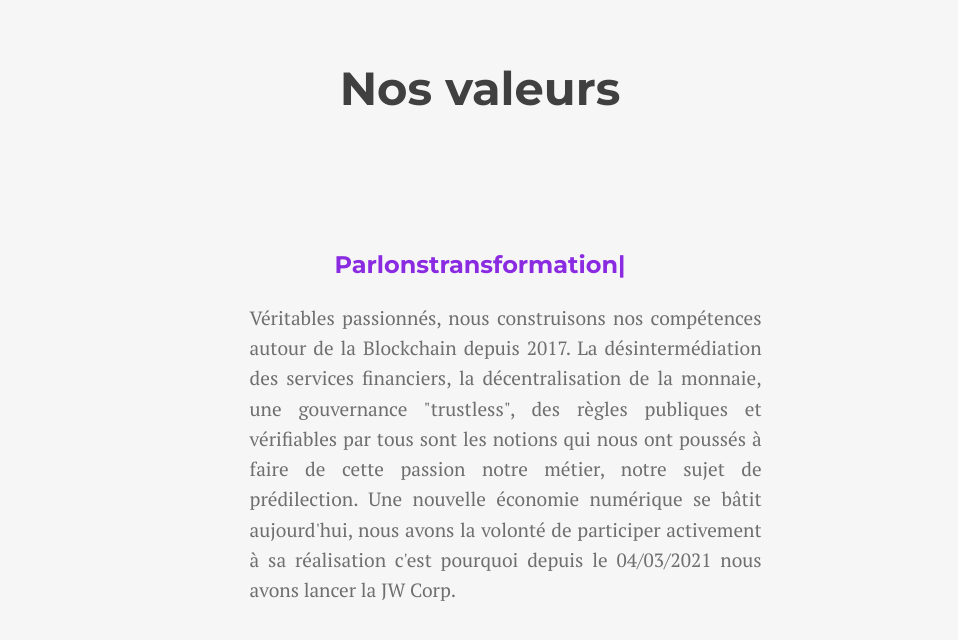
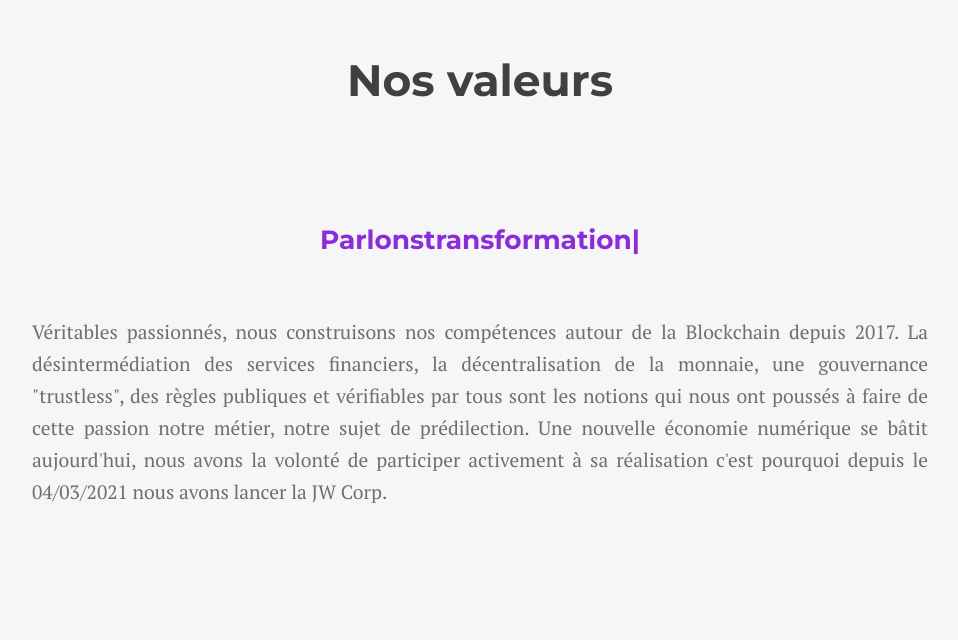
Before and after one commit to The-JW-Corp/JW-Corp-react, a React (Create React App) app: page / in a window 1280 px wide. Shown: the top 640 px of the page, without its empty margins (160-1118 px from the left). Built offline with nearby package versions, Linux system fonts and the light colour scheme.

Commit message:
Fully responsive

```diff
--- a/src/components/NosValeurs/NosValeurs.css
+++ b/src/components/NosValeurs/NosValeurs.css
@@ -5,8 +5,6 @@
     align-items: center;
     height: 80vh;
 }
-
-
 
 
 .nos-valeurs {
@@ -17,8 +15,6 @@
     flex-direction: column;
     width: 80vw;
 }
-
-
 
 .nos-valeurs-title {
     display: flex;
@@ -43,7 +39,8 @@ h6 {
     justify-content: center;
 }
 
-@media (max-width:450px) {
+
+@media (min-width:250px) {
     .bloc-nos-valeurs {
         height: 100%;
         }
@@ -64,9 +61,172 @@ h6 {
     .nos-valeurs-paragraphe p{
         font-size: 0.8em!important;
         padding: 0%!important;
-        padding-top: 20%!important;
+        padding-top: 18%!important;
         line-height: 20px !important;
         width: 80vw!important;
     }
 
 }
+@media (min-width:350px) {
+    .bloc-nos-valeurs {
+        height: 100%;
+        }
+
+    .nos-valeurs {
+        font-size: 1.1em;
+        width: 80vh;
+    }
+    .nos-valeurs-title{
+        padding-bottom: 0%;
+        font-size: 1.9em;
+    }
+
+    .bloc-typed-nos-valeurs{
+        font-size: 0.6em;
+    }
+
+    .nos-valeurs-paragraphe p{
+        font-size: 0.8em!important;
+        padding: 0%!important;
+        padding-top: 10%!important;
+        line-height: 20px !important;
+        width: 80vw!important;
+    }
+
+}
+@media (min-width:450px) {
+    .bloc-nos-valeurs {
+        height: 100%;
+        }
+
+    .nos-valeurs {
+        font-size: 1.1em;
+        width: 80vh;
+    }
+    .nos-valeurs-title{
+        padding-bottom: 0%;
+        font-size: 1.9em;
+    }
+
+    .bloc-typed-nos-valeurs{
+        font-size: 0.6em;
+    }
+
+    .nos-valeurs-paragraphe p{
+        font-size: 0.8em!important;
+        padding: 0%!important;
+        padding-top: 10%!important;
+        line-height: 20px !important;
+        width: 80vw!important;
+    }
+
+}
+
+@media (min-width:650px) {
+    .bloc-nos-valeurs {
+        height: 100%;
+        }
+    .nos-valeurs {
+        font-size: 1.1em;
+        width: 80vh;
+    }
+    .nos-valeurs-title{
+        padding-bottom: 10%;
+        font-size: 1.9em;
+    }
+
+    .bloc-typed-nos-valeurs{
+        font-size: 0.9em;
+    }
+
+    .nos-valeurs-paragraphe p{
+        font-size: 1.1em!important;
+        padding: 0%!important;
+        padding-top: 10%!important;
+        line-height: 22px !important;
+        width: 80vw!important;
+    }
+
+}
+
+@media (min-width:950px)
+{
+    .bloc-nos-valeurs {
+        height: 100%;
+        }
+
+    .nos-valeurs {
+        font-size: 1.1em;
+        width: 80vh;
+    }
+    .nos-valeurs-title{
+        padding-bottom: 15%;
+        font-size: 1.9em;
+    }
+
+    .bloc-typed-nos-valeurs{
+        font-size: 0.9em;
+    }
+
+    .nos-valeurs-paragraphe p{
+        font-size: 1.1em!important;
+        padding: 0%!important;
+        padding-top: 10%!important;
+        line-height: 25px !important;
+        width: 80vw!important;
+    }
+}
+@media (min-width:1050px)
+{
+    .bloc-nos-valeurs {
+        height: 100%;
+        }
+
+    .nos-valeurs {
+        font-size: 1.1em;
+        width: 80vh;
+    }
+    .nos-valeurs-title{
+        padding-bottom: 25%;
+        font-size: 2.5em;
+    }
+
+    .bloc-typed-nos-valeurs{
+        font-size: 1em;
+    }
+
+    .nos-valeurs-paragraphe p{
+        font-size: 1.1em!important;
+        padding: 0%!important;
+        padding-top: 5%!important;
+        line-height: 30px !important;
+        width: 80vw!important;
+    }
+}
+@media (min-width:1200px)
+{
+    .bloc-nos-valeurs {
+        height: 100%;
+        }
+
+    .nos-valeurs {
+        font-size: 1.1em;
+        width: 80vh;
+    }
+    .nos-valeurs-title{
+        padding-bottom: 25%;
+        font-size: 2.5em;
+    }
+
+    .bloc-typed-nos-valeurs{
+        font-size: 1em;
+    }
+
+    .nos-valeurs-paragraphe p{
+        font-size: 1.1em!important;
+        padding: 0%!important;
+        padding-top: 7%!important;
+        line-height: 32px !important;
+        width: 70vw!important;
+    }
+}
--- a/src/components/NosValeurs/NosValeurs.js
+++ b/src/components/NosValeurs/NosValeurs.js
@@ -21,7 +21,7 @@ function NosValeurs() {
                   1000,
                   " transformation numérique",
                   1500,
-                  " blockchain",
+                  " blockchain ",
                   1000,
                   " smart-contracts",
                   1000,
```
